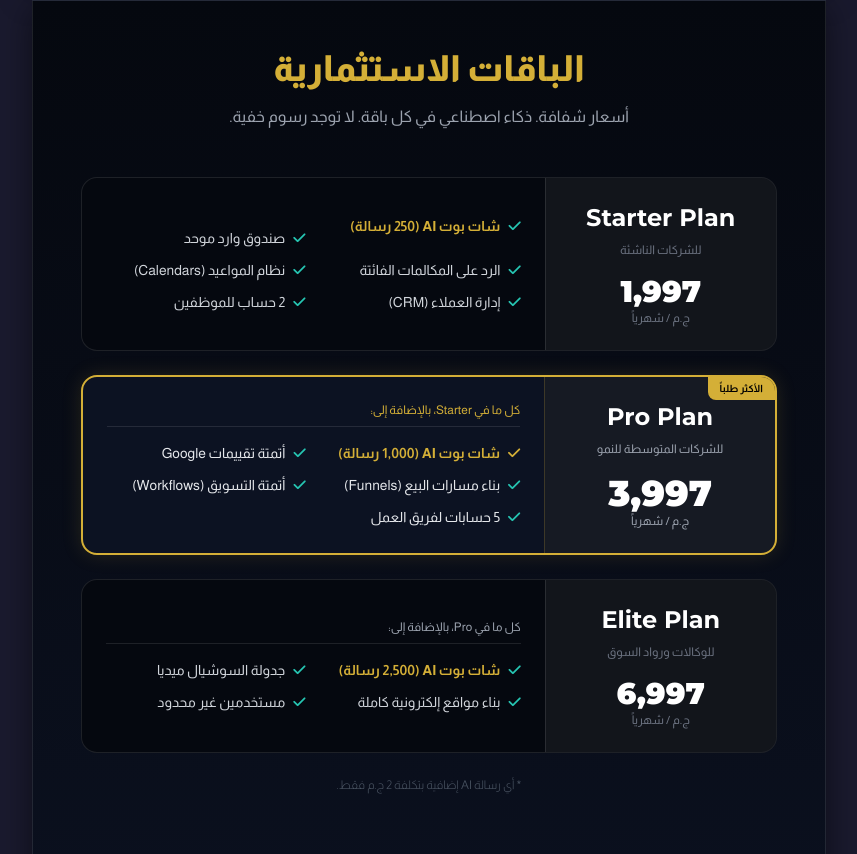
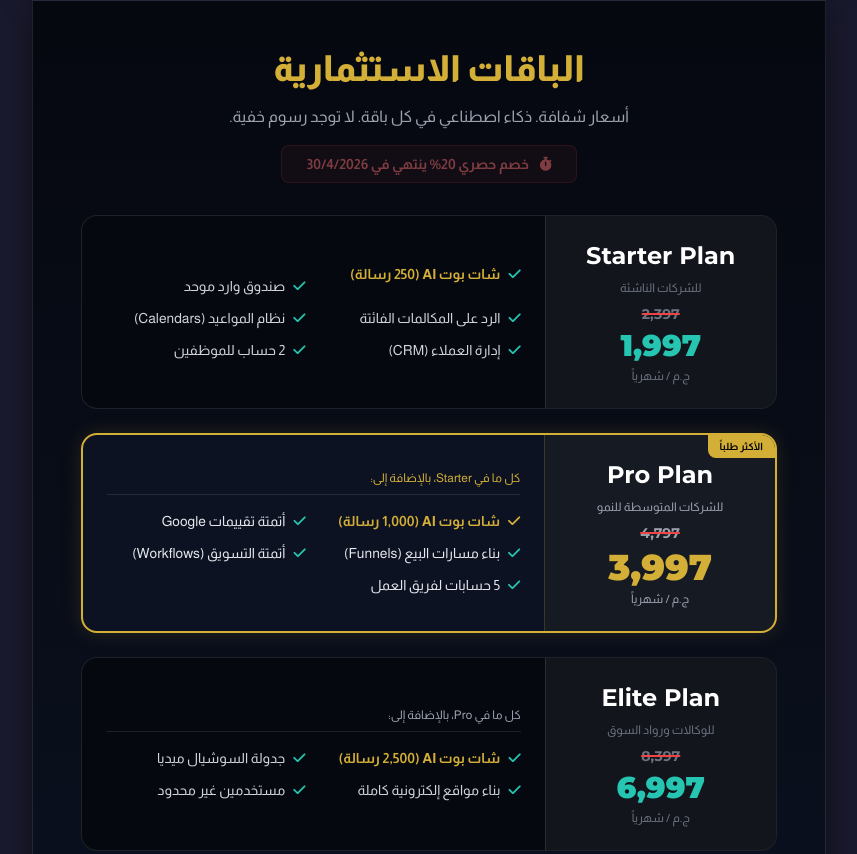
Before and after one commit to Kbakhit1/Grow50X-AI-Proposal-AR-EGYPT, a plain HTML site: page index.html in a window 1280 px wide. Shown: the part 3448-4302 px from the top of the page, without its empty margins (211-1068 px from the left). Drawn offline with nearby package versions, Linux system fonts and the light colour scheme.

Commit message:
Update index.html

```diff
--- a/index.html
+++ b/index.html
@@ -256,16 +256,23 @@
     <!-- الصفحة 4: الباقات (أفقية لتناسب A4) -->
     <div class="a4-page p-12 relative border border-white/10 bg-gradient-to-b from-[#05080f] to-[#0c1222]">
         <h2 class="text-4xl font-extrabold text-gold mb-4 text-center">الباقات الاستثمارية</h2>
-        <p class="text-center text-gray-400 mb-12">أسعار شفافة. ذكاء اصطناعي في كل باقة. لا توجد رسوم خفية.</p>
+        <p class="text-center text-gray-400 mb-4">أسعار شفافة. ذكاء اصطناعي في كل باقة. لا توجد رسوم خفية.</p>
+
+        <div class="text-center mb-8">
+            <span class="inline-block bg-red-500/10 border border-red-500/30 text-red-400 px-6 py-2 rounded-lg text-sm font-bold animate-pulse">
+                <i class="fa-solid fa-stopwatch ml-2"></i> خصم حصري 20% ينتهي في 30/4/2026
+            </span>
+        </div>
 
         <div class="flex flex-col gap-6">
             <!-- Starter Plan -->
             <div class="flex bg-[#05080f] border border-white/10 rounded-2xl overflow-hidden">
                 <div class="w-1/3 bg-white/5 p-6 flex flex-col justify-center items-center border-l border-white/10 text-center">
                     <h3 class="text-2xl font-bold mb-2 text-white font-mont">Starter Plan</h3>
-                    <p class="text-gray-500 text-xs mb-4">للشركات الناشئة</p>
-                    <div class="font-mont text-3xl font-black text-white">1,997</div>
-                    <div class="text-xs text-gray-500">ج.م / شهرياً</div>
+                    <p class="text-gray-500 text-xs mb-2">للشركات الناشئة</p>
+                    <div class="text-gray-500 text-sm line-through decoration-red-500 decoration-2 font-mont mb-1">2,397</div>
+                    <div class="font-mont text-3xl font-black text-turquoise">1,997</div>
+                    <div class="text-xs text-gray-500 mt-1">ج.م / شهرياً</div>
                 </div>
                 <div class="w-2/3 p-6 flex items-center">
                     <ul class="space-y-3 text-sm text-gray-300 w-full grid grid-cols-2 gap-x-4">
@@ -284,9 +291,10 @@
                 <div class="absolute top-0 right-0 bg-gold text-black text-[10px] font-bold px-3 py-1 rounded-bl-lg">الأكثر طلباً</div>
                 <div class="w-1/3 bg-gold/5 p-6 flex flex-col justify-center items-center border-l border-gold/20 text-center">
                     <h3 class="text-2xl font-bold mb-2 text-white font-mont">Pro Plan</h3>
-                    <p class="text-gray-400 text-xs mb-4">للشركات المتوسطة للنمو</p>
-                    <div class="font-mont text-4xl font-black text-white">3,997</div>
-                    <div class="text-xs text-gray-400">ج.م / شهرياً</div>
+                    <p class="text-gray-400 text-xs mb-2">للشركات المتوسطة للنمو</p>
+                    <div class="text-gray-400 text-sm line-through decoration-red-500 decoration-2 font-mont mb-1">4,797</div>
+                    <div class="font-mont text-4xl font-black text-gold">3,997</div>
+                    <div class="text-xs text-gray-400 mt-1">ج.م / شهرياً</div>
                 </div>
                 <div class="w-2/3 p-6 flex items-center">
                     <ul class="space-y-3 text-sm text-gray-200 w-full grid grid-cols-2 gap-x-4">
@@ -304,9 +312,10 @@
             <div class="flex bg-[#05080f] border border-white/10 rounded-2xl overflow-hidden">
                 <div class="w-1/3 bg-white/5 p-6 flex flex-col justify-center items-center border-l border-white/10 text-center">
                     <h3 class="text-2xl font-bold mb-2 text-white font-mont">Elite Plan</h3>
-                    <p class="text-gray-500 text-xs mb-4">للوكالات ورواد السوق</p>
-                    <div class="font-mont text-3xl font-black text-white">6,997</div>
-                    <div class="text-xs text-gray-500">ج.م / شهرياً</div>
+                    <p class="text-gray-500 text-xs mb-2">للوكالات ورواد السوق</p>
+                    <div class="text-gray-500 text-sm line-through decoration-red-500 decoration-2 font-mont mb-1">8,397</div>
+                    <div class="font-mont text-3xl font-black text-turquoise">6,997</div>
+                    <div class="text-xs text-gray-500 mt-1">ج.م / شهرياً</div>
                 </div>
                 <div class="w-2/3 p-6 flex items-center">
                     <ul class="space-y-3 text-sm text-gray-300 w-full grid grid-cols-2 gap-x-4">
@@ -341,9 +350,9 @@
                 لا تترك عملائك للمنافسين. امتلك النظام الذي يستخدمه قادة السوق.
             </p>
 
-            <div class="inline-block border-2 border-gold bg-gold/10 text-gold text-2xl font-bold py-4 px-12 rounded-xl">
-                تواصل معنا لتفعيل حسابك
-            </div>
+            <a href="https://wa.me/201035201262" target="_blank" style="text-decoration: none;" class="inline-block border-2 border-gold bg-gold/10 text-gold text-2xl font-bold py-4 px-12 rounded-xl hover:bg-gold hover:text-darkbg transition-colors duration-300">
+                <i class="fa-brands fa-whatsapp ml-2"></i> تواصل معنا لتفعيل حسابك
+            </a>
         </div>
 
         <div class="mt-auto w-full pt-8 flex flex-col gap-6">
```
